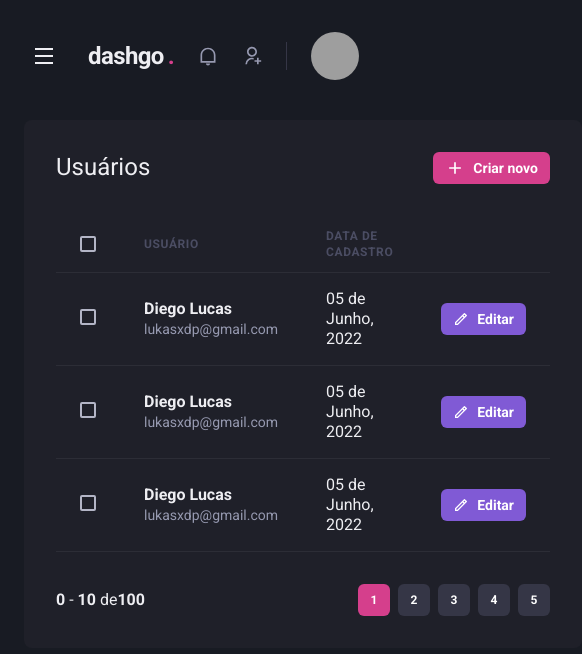
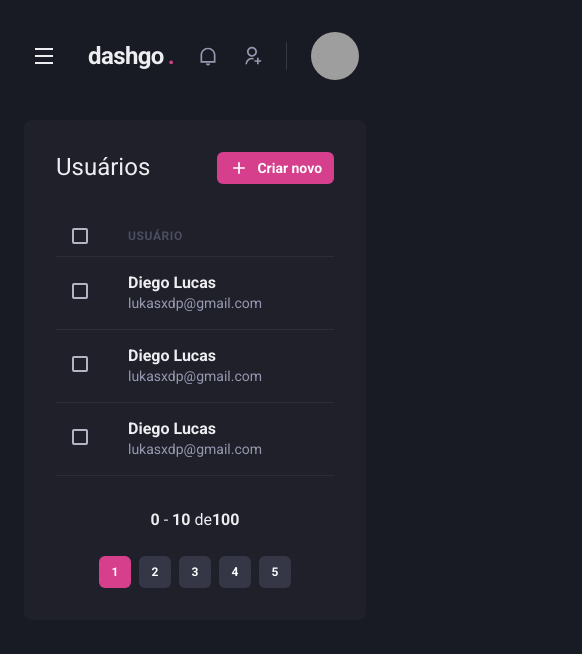
Before and after one commit to diegoandcontroll/dashgo, a Next.js app: page /users in a window 390 px wide. Shown: the top 654 px of the page, 582 px wide, since content can reach past the window. Built offline with nearby package versions, Linux system fonts and the light colour scheme; grey boxes are pictures that could not be loaded.

Commit message:
fix: adjustment responsive dashboard and crete activelink

```diff
--- /dev/null
+++ b/src/components/ActiveLink.tsx
@@ -0,0 +1,33 @@
+import Link, { LinkProps } from "next/link";
+import { useRouter } from "next/router";
+import { cloneElement, ReactElement, ReactNode } from "react";
+interface ActiveLinkProps extends LinkProps {
+  children: ReactElement;
+  shouldMatchExactHref?: boolean;
+}
+const ActiveLink = ({
+  children,
+  shouldMatchExactHref = false,
+  ...rest
+}: ActiveLinkProps) => {
+  const { asPath } = useRouter();
+  let isActive = false;
+  if (shouldMatchExactHref && (asPath === rest.href || asPath === rest.as)) {
+    isActive = true;
+  }
+  if (
+    !shouldMatchExactHref &&
+    (asPath.startsWith(String(rest.href)) || asPath.startsWith(String(rest.as)))
+  ) {
+    isActive = true;
+  }
+  return (
+    <Link {...rest}>
+      {cloneElement(children, {
+        color: isActive ? "pink.400" : "gray.50",
+      })}
+    </Link>
+  );
+};
+
+export default ActiveLink;
--- a/src/components/Pagination/index.tsx
+++ b/src/components/Pagination/index.tsx
@@ -4,7 +4,7 @@ import { PaginationItem } from "./PaginationItem";
 export const Pagination = () => {
   return (
     <Stack
-      direction="row"
+      direction={["column", "row"]}
       spacing="6"
       mt="8"
       justify="space-between"
--- a/src/components/Sidebar/NavLink.tsx
+++ b/src/components/Sidebar/NavLink.tsx
@@ -6,6 +6,7 @@ import {
 } from "@chakra-ui/react";
 import { ElementType } from "react";
 import Link from "next/link";
+import ActiveLink from "../ActiveLink";
 interface NavLinkProps extends LinkPropsChakra {
   icon: ElementType;
   children: string;
@@ -13,13 +14,13 @@ interface NavLinkProps extends LinkPropsChakra {
 }
 export const NavLink = ({ icon, children, href, ...rest }: NavLinkProps) => {
   return (
-    <Link href={href} passHref>
+    <ActiveLink href={href} passHref>
       <ChakraLink display="flex" alignItems="center" {...rest}>
         <Icon as={icon} fontSize="20" />
         <Text ml="4" fontWeight="medium">
           {children}
         </Text>
       </ChakraLink>
-    </Link>
+    </ActiveLink>
   );
 };
--- a/src/pages/users/index.tsx
+++ b/src/pages/users/index.tsx
@@ -12,6 +12,7 @@ import {
   Th,
   Thead,
   Tr,
+  useBreakpointValue,
 } from "@chakra-ui/react";
 import Link from "next/link";
 import { RiAddLine, RiPencilLine } from "react-icons/ri";
@@ -20,6 +21,10 @@ import { Pagination } from "../../components/Pagination";
 import { Sidebar } from "../../components/Sidebar";
 
 const User = () => {
+  const isWideVersion = useBreakpointValue({
+    base: false,
+    lg: true,
+  });
   return (
     <Box>
       <Header />
@@ -46,17 +51,17 @@ const User = () => {
           <Table colorScheme="whiteAlpha">
             <Thead>
               <Tr>
-                <Th px="6" color="gray.300" width="8">
+                <Th px={["4", "4", "6"]} color="gray.300" width="8">
                   <Checkbox colorScheme="pink" />
                 </Th>
                 <Th>Usuário</Th>
-                <Th>Data de cadastro</Th>
+                {isWideVersion && <Th>Data de cadastro</Th>}
                 <Th width="8" />
               </Tr>
             </Thead>
             <Tbody>
               <Tr>
-                <Td>
+                <Td px={["4", "4", "6"]}>
                   <Checkbox colorScheme="pink" />
                 </Td>
                 <Td>
@@ -67,8 +72,9 @@ const User = () => {
                     </Text>
                   </Box>
                 </Td>
-                <Td>05 de Junho, 2022</Td>
+                {isWideVersion && <Td>05 de Junho, 2022</Td>}
                 <Td>
+                  {isWideVersion && (
                     <Button
                       as="a"
                       size="sm"
@@ -78,10 +84,11 @@ const User = () => {
                     >
                       Editar
                     </Button>
+                  )}
                 </Td>
               </Tr>
               <Tr>
-                <Td>
+                <Td px={["4", "4", "6"]}>
                   <Checkbox colorScheme="pink" />
                 </Td>
                 <Td>
@@ -92,8 +99,9 @@ const User = () => {
                     </Text>
                   </Box>
                 </Td>
-                <Td>05 de Junho, 2022</Td>
+                {isWideVersion && <Td>05 de Junho, 2022</Td>}
                 <Td>
+                  {isWideVersion && (
                     <Button
                       as="a"
                       size="sm"
@@ -103,10 +111,11 @@ const User = () => {
                     >
                       Editar
                     </Button>
+                  )}
                 </Td>
               </Tr>
               <Tr>
-                <Td>
+                <Td px={["4", "4", "6"]}>
                   <Checkbox colorScheme="pink" />
                 </Td>
                 <Td>
@@ -117,8 +126,9 @@ const User = () => {
                     </Text>
                   </Box>
                 </Td>
-                <Td>05 de Junho, 2022</Td>
+                {isWideVersion && <Td>05 de Junho, 2022</Td>}
                 <Td>
+                  {isWideVersion && (
                     <Button
                       as="a"
                       size="sm"
@@ -128,6 +138,7 @@ const User = () => {
                     >
                       Editar
                     </Button>
+                  )}
                 </Td>
               </Tr>
             </Tbody>
```
Also changed, not shown: src/pages/dashboard.tsx (+20 -6 lines). Lines whose indentation alone changed are shown as unchanged.
